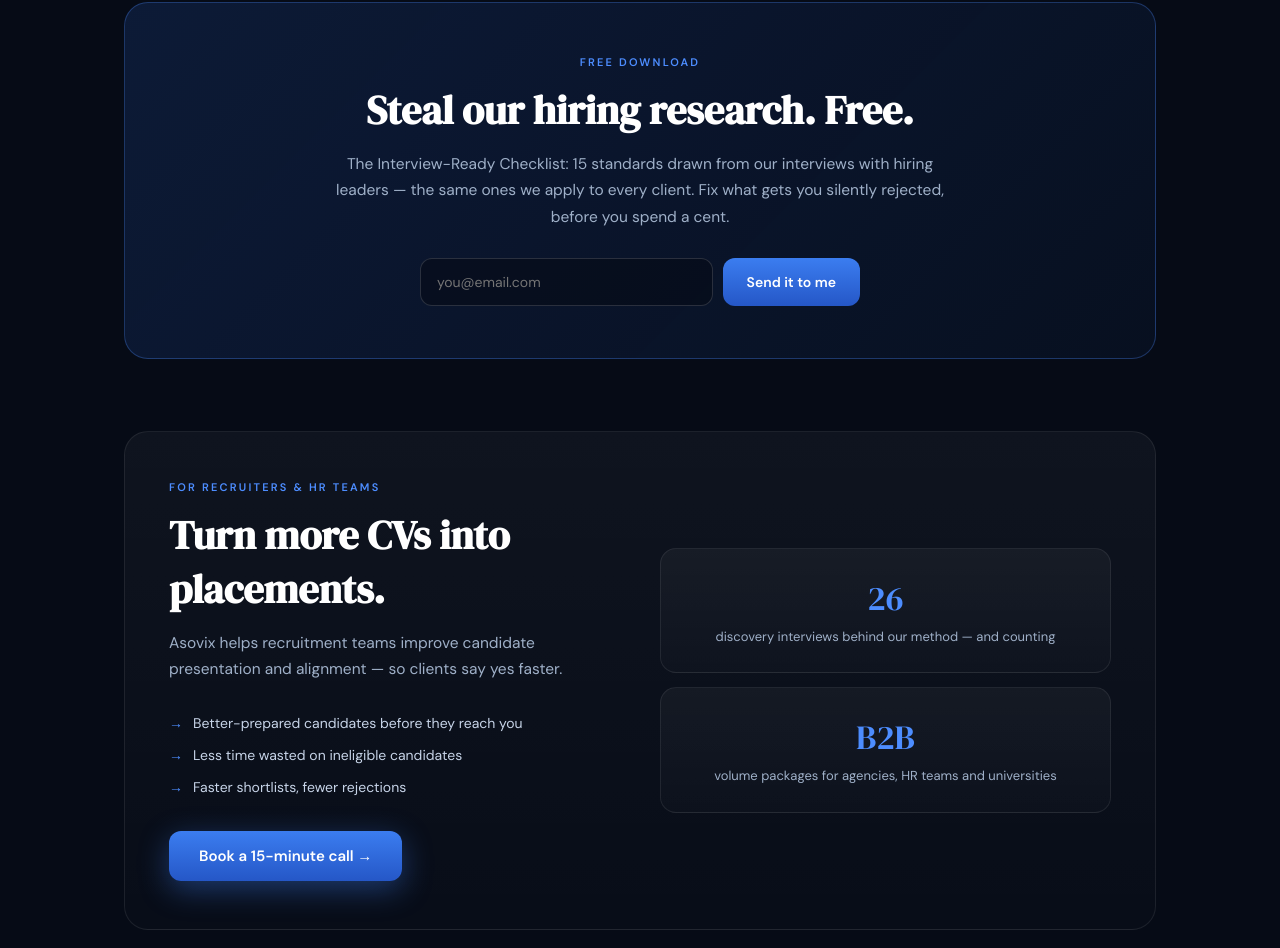
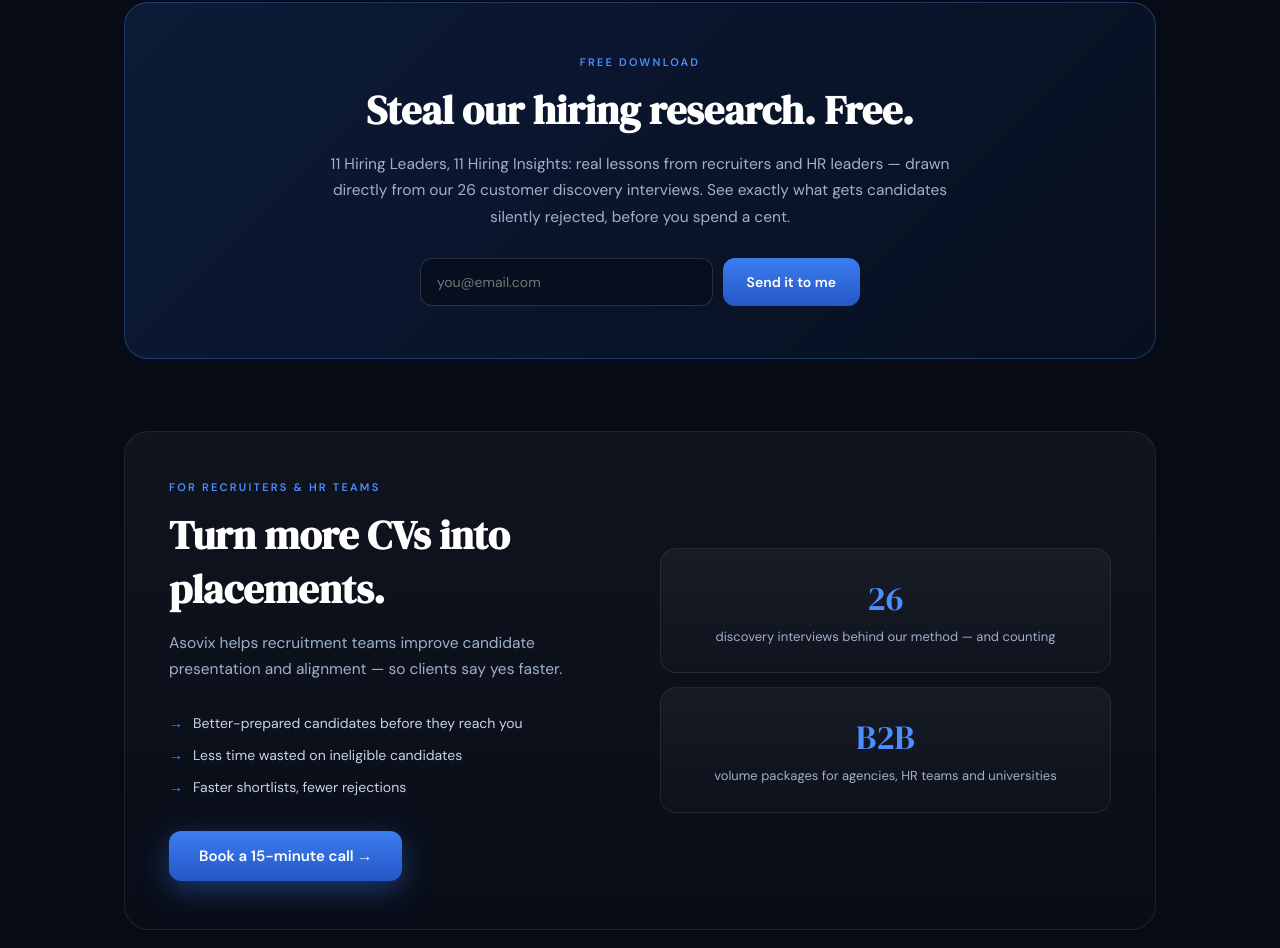
Before and after one commit to asovix-samuel/asovix-app, a Next.js app: page / in a window 1280 px wide. Shown: the part 4900-5848 px from the top of the page. Built offline with nearby package versions, Linux system fonts and the light colour scheme.

Commit message:
Add files via upload

```diff
--- a/pages/index.js
+++ b/pages/index.js
@@ -428,8 +428,9 @@
             <div className="kicker">Free download</div>
             <h2>Steal our hiring research. Free.</h2>
             <p className="lead" style={{ marginBottom: 0 }}>
-              The Interview-Ready Checklist: 15 standards drawn from our interviews with hiring leaders —
-              the same ones we apply to every client. Fix what gets you silently rejected, before you spend a cent.
+              11 Hiring Leaders, 11 Hiring Insights: real lessons from recruiters and HR leaders —
+              drawn directly from our 26 customer discovery interviews. See exactly what gets candidates
+              silently rejected, before you spend a cent.
             </p>
             {subState === 'done' ? (
               <div className="mdone">Sent — check your inbox (and spam folder).</div>
```
